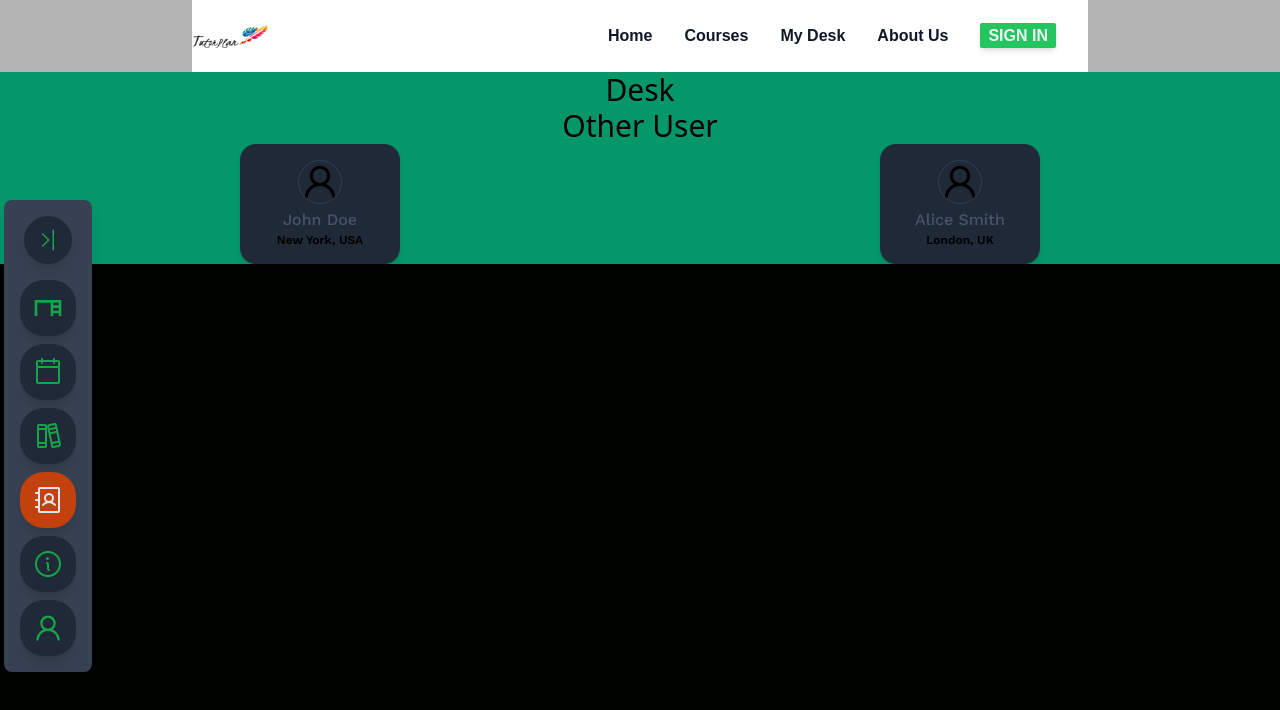
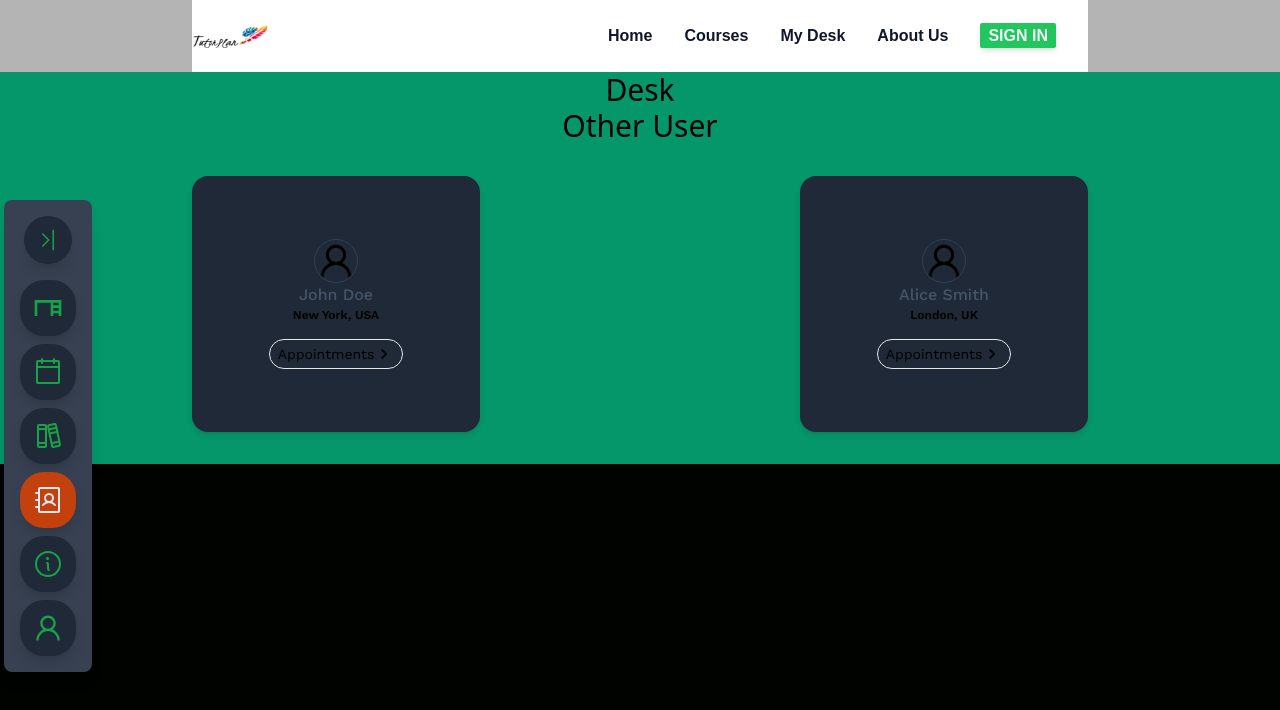
Before and after one commit to bravemaster3/TutorPlan, a React (Vite) app in the folder frontend/: page /mydesk/students in a window 1280 px wide. Shown: the top 710 px of the page. Built offline with nearby package versions, Linux system fonts and the light colour scheme.

Commit message:
other user update

```diff
--- a/frontend/src/components/MyDeskPages/UserCourses.jsx
+++ b/frontend/src/components/MyDeskPages/UserCourses.jsx
@@ -5,10 +5,12 @@ import { RiCircleFill } from "react-icons/ri";
 import CourseCard2 from "../Primitives/CourseCard2";
 
 const UserCourses = () => {
+  const numberCourses = courseTutorData.length
+  const tutor = false
   return (
     <div>
       <h2 className="text-3xl text-center mx-auto dark:text-slate-200">
-        Courses
+        You are {tutor ? "teaching" : "taking"}  {numberCourses} course{numberCourses === 1 ? "" : "s"}
       </h2>
       <div className="flex flex-wrap gap-2 bg-sky-800  mx-auto max-w-4xl">
         {courseTutorData.map((course) => (
--- a/frontend/src/components/MyDeskPages/UserProfile.jsx
+++ b/frontend/src/components/MyDeskPages/UserProfile.jsx
@@ -1,10 +1,22 @@
 import React, { useEffect, useState } from 'react'
 import { AiOutlineUser } from 'react-icons/ai'
-import { BaseForm, GenerateComponents, InputField } from '../Primitives'
+import { BaseForm, GenerateComponents, InputField, RadioOptions } from '../Primitives'
 import { useNavigate } from 'react-router'
 
 
 const UserProfile = () => {
+  const radioOptions = [
+    {
+      id: 'student',
+      label: 'Student',
+      name: 'account_type'
+    },
+    {
+      id: 'tutor',
+      label: 'Tutor',
+      name: 'account_type'
+    }
+  ]
   const navigateTo = useNavigate()
   const [user, setUser] = useState("student")
   const [editMode, setEditMode] = useState(false);
@@ -166,10 +178,10 @@ const UserProfile = () => {
     handleFormSubmit: handleSignUp,
     formFields: [
       {
-        label: { label: 'First Name', className: 'font-[500]' },
+        label: { label: 'First Name', className: ' font-[500] text-nowrap ' },
         id: 'firstName',
         type: 'text',
-        inputClasses: 'px-4 rounded-[8px] py-[4px] mb-[10px]',
+        inputClasses: 'px-4 rounded-[8px] py-[4px]  ',
         placeholder: '',
         name: 'first_name',
         value: formData.first_name,
@@ -177,7 +189,7 @@ const UserProfile = () => {
         onChange: handleChange,
       },
       {
-        label: { label: 'Last Name', className: 'font-[500]' },
+        label: { label: 'Last Name', className: ' font-[500] text-nowrap ' },
         id: 'lastName',
         type: 'text',
         inputClasses: 'px-4 rounded-[8px] py-[4px]',
@@ -188,7 +200,7 @@ const UserProfile = () => {
         onChange: handleChange,
       },
       {
-        label: { label: 'Email', className: 'font-[500]' },
+        label: { label: 'Email', className: ' font-[500] ' },
         id: 'email',
         type: 'email',
         inputClasses: 'px-4 rounded-[8px] py-[4px] ',
@@ -200,7 +212,7 @@ const UserProfile = () => {
         onChange: handleChange,
       },
       {
-        label: { label: 'Phone Number', className: 'font-[500]' },
+        label: { label: 'Phone Number', className: 'font-[500] text-nowrap ' },
         id: 'phoneNumber',
         type: 'tel',
         inputClasses: 'px-4 rounded-[8px] py-[4px]',
@@ -212,7 +224,7 @@ const UserProfile = () => {
         onChange: handleChange,
       },
       {
-        label: { label: 'Country', className: 'font-[500]' },
+        label: { label: 'Country', className: 'font-[500] ' },
         id: 'country',
         type: 'text',
         inputClasses: 'px-4 rounded-[8px] py-[4px] col-span-2',
@@ -342,10 +354,24 @@ const UserProfile = () => {
       />
 
 
+
       {/* <form className='grid grid-cols-4 bg-green-600' onSubmit={handleSignUp}>
         <GenerateComponents componentType={InputField} data={formFields} />
       </form> */}
       <BaseForm{...SignUpProps} />
+      {/*  <GenerateComponents componentType={RadioOptions} data={radioOptions} />
+      <fieldset>
+        <legend>Published status</legend>
+
+        <input id="draft" className="peer/draft" type="radio" name="status" checked />
+        <label for="draft" className="peer-checked/draft:text-sky-500">Draft</label>
+
+        <input id="published" className="peer/status" type="radio" name="status" />
+        <label for="published" className="peer-checked/status:text-sky-500 text-yellow-500">Published</label>
+
+        <div class="hidden peer-checked/draft:block">Drafts are only visible to administrators.</div>
+        <div class="hidden peer-checked/published:block">Your post will be publicly visible on your site.</div>
+      </fieldset> */}
 
 
 
--- a/frontend/src/components/MyDeskPages/ViewOtherUsers.jsx
+++ b/frontend/src/components/MyDeskPages/ViewOtherUsers.jsx
@@ -1,13 +1,94 @@
-import React from 'react'
+import React, { useState } from 'react'
 import { courseTutorData } from "../../constants";
 import { AiOutlineUser } from 'react-icons/ai';
+import { Link } from 'react-router-dom';
+import { MdOutlineKeyboardArrowRight } from 'react-icons/md';
 
 const ViewOtherUsers = () => {
+
+
+  const UserCard = ({ tutor }) => {
+    const [flip, setFlip] = useState(false);
+    const { id, first_name, last_name, email, phone_number, city, country, bio } = tutor;
+    return (
+      <article
+        onClick={() => setFlip(!flip)}
+        key={id}
+        className={`${flip ? "flip" : ''} group card min-w-72 min-h-64 bg-gray-800 dark:text-slate-300  shadow-md rounded-2xl flex  items-center justify-center hover:bg-sky-500 hover:cursor-pointer m-auto py-4 px-4 `}/*   */
+      >
+
+        <section id='user-front' title='click to see details ' className="front  font-worksans w-full h-full group-hover:text-slate-200 flex flex-col gap-4 items-center  justify-center ">
+          <article id='user-details' className='flex flex-col items-center  justify-center'>
+            <AiOutlineUser
+              size={32}
+              className="w-11 h-11  rounded-full border  border-slate-700 group-hover:border-slate-200 "
+            />
+            <div className="text-center ">
+              <p className="font-worksans group-hover:text-slate-100  text-slate-600 dark:text-slate-300 font-medium">
+                {first_name} {last_name}
+              </p>
+              <p className="font-semibold text-xs">
+                {city}, {country}
+              </p>
+            </div>
+
+          </article>
+
+          {/*  this link should take you to all appointments with your tutor/student */}
+
+          <Link to="/Courses" title={`View Your Appointments with ${first_name} `} className='group/view group-hover:text-slate-200 flex text-sm items-end border px-2 py-1  rounded-3xl hover:bg-slate-100'><span className='group-hover/view:text-sky-700 dark:text-slate-200'>Appointments</span>
+            <MdOutlineKeyboardArrowRight className='h-5 w-5 dark:text-slate-200 group-hover/view:translate-x-0.5 group-hover/view:text-sky-600' />
+          </Link>
+        </section>
+
+
+
+        <section id='user-back' className="back w-full font-worksans group-hover:text-slate-200 flex flex-col gap-2 items-center self-stretch px-8 ">
+          <h2 className="font-roboto group-hover:text-slate-100  text-slate-600 dark:text-slate-300 font-medium uppercase  text-lg">
+            {first_name} {last_name}
+          </h2>
+          <div className='flex gap-2 '>
+            <AiOutlineUser
+              size={32}
+              className="w-12 h-12  rounded-full border  border-slate-700 group-hover:border-slate-200 "
+            />
+            <div className="mx-auto group-hover:text-slate-100">
+
+              <p className=" text-xs text-nowrap">
+                <span className='font-semibold text-sm'>Email: </span>{email}
+              </p>
+              <p className=" text-xs text-nowrap">
+                <span className='font-semibold text-sm'>Phone Number: </span>
+                {phone_number}
+              </p>
+
+              <p className="text-xs text-nowrap">
+                <span className='font-semibold text-sm'>
+                  Location: </span>
+                {city}, {country}
+              </p>
+            </div>
+
+          </div>
+          <hr className="mx-auto bg-yellow-500 w-1/2 mt-2" />
+          <p className='text-xs line-clamp-6 overflow-hidden text-justify   '>{bio ? bio : "No Bio available"}</p>
+
+
+
+
+        </section>
+
+
+
+
+      </article>
+    )
+  }
 
   return (
     <div>
       <h2 className='text-3xl text-center mx-auto dark:text-slate-200'>Other User</h2>
-      <section className='flex flex-wrap'>
+      <section className='mx-auto flex flex-wrap p-8'>
         {courseTutorData.map((course) => (
           <UserCard key={course.tutor.id} tutor={course.tutor} />
         ))}
@@ -20,31 +101,6 @@ const ViewOtherUsers = () => {
   )
 }
 
-const UserCard = ({ tutor }) => {
-  const { id, first_name, last_name, city, country } = tutor;
-  return (
-    <article
-      key={id}
-      className="group  bg-gray-800 dark:text-slate-300 h-30  w-40 shadow-md rounded-2xl flex flex-col items-center justify-between hover:bg-sky-500 hover:cursor-pointer m-auto py-4 px-4 "
-    >
-      <div className="  font-worksans group-hover:text-slate-200 flex flex-col gap-1 items-center  self-stretch ">
-        <AiOutlineUser
-          size={32}
-          className="w-11 h-11  rounded-full border  border-slate-700 group-hover:border-slate-200 "
-        />
-        <div className="text-center group-hover:text-slate-100">
-          <p className="font-worksans group-hover:text-slate-100  text-slate-600 dark:text-slate-300 font-medium">
-            {first_name} {last_name}
-          </p>
-          <p className="font-semibold text-xs">
-            {city}, {country}
-          </p>
-        </div>
-      </div>
-
-    </article>
-  )
-}
 
 
 export default ViewOtherUsers
--- a/frontend/src/components/Primitives/CourseCard2.jsx
+++ b/frontend/src/components/Primitives/CourseCard2.jsx
@@ -8,7 +8,7 @@ const CourseCard2 = ({ title, fee, description, course_type, duration, tutor, br
 	/* const browser = true; */
 	const userTutor = false; /* context manager */
 	return (
-		<article className={` group course-card   dark:text-slate-300  shadow-md rounded-2xl m-auto px-4  py-4 ${browser ? ' bg-black-gradient  w-[260px]  ' : 'flex bg-gray-800 w-[360px] min-h-52 max-h-60 gap-2  items-start justify-between '} `}>{/* flex bg-gray-800 w-[360px] min-h-52 max-h-60 gap-2  items-start justify-between */}
+		<article className={` group course-card hover:cursor-pointer   dark:text-slate-300  shadow-md rounded-2xl m-auto px-4  py-4 ${browser ? ' bg-black-gradient  w-[260px]  ' : 'flex bg-gray-800 w-[360px] min-h-52 max-h-60 gap-2  items-start justify-between '} `}>{/* flex bg-gray-800 w-[360px] min-h-52 max-h-60 gap-2  items-start justify-between */}
 			{browser ? (
 				<>
 
--- /dev/null
+++ b/frontend/src/components/Primitives/RadioOptions.jsx
@@ -0,0 +1,15 @@
+import React from 'react'
+
+const RadioOptions = ({ id, name, label }) => {
+	return (
+		<>
+			<input id={id} className={`peer/${id} text-slate-200`} type="radio" name={name} />
+			<label for={id} className={`peer-checked/${id}:text-sky-500`}>{label}</label>
+
+
+		</>
+
+	)
+}
+
+export default RadioOptions
--- a/frontend/src/components/Primitives/index.js
+++ b/frontend/src/components/Primitives/index.js
@@ -4,6 +4,7 @@ import CourseCard from "./CourseCard";
 import InputField from "./InputField";
 import GenerateComponents from "./GenerateComponents";
 import SearchItem from "./SearchItem";
+import RadioOptions from "./RadioOptions";
 
 export{
 	BaseForm,
@@ -11,5 +12,6 @@ export{
 	CourseCard,
 	InputField,
 	GenerateComponents,
-	SearchItem
+	SearchItem,
+	RadioOptions
 };
--- a/frontend/src/constants/index.js
+++ b/frontend/src/constants/index.js
@@ -27,7 +27,7 @@ export const navLinks = [
   {
     id: "login",
     title: "SIGN IN",
-    to: "/login/*"
+    to: "/login"
   },
 
 ];
@@ -375,6 +375,9 @@ export const courseTutorData = [
       last_name: 'Doe',
       city: 'New York',
       country: 'USA',
+      email: 'johndoe@gmail.com',
+      phone_number: '0708818656',
+      bio:"Lorem ipsum dolor sit amet consectetur, adipisicing elit. Debitis consectetur reprehenderit tenetur omnis nisi deleniti iure qui eaque, corporis nihil beatae fugit eum aut, ipsum nam modi illo quas? Eligendi!"
     },
   },
   {
@@ -390,6 +393,9 @@ export const courseTutorData = [
       last_name: 'Smith',
       city: 'London',
       country: 'UK',
+       email: 'alicesmith@gmail.com',
+      phone_number: '0708818346',
+
     },
   }
 
--- a/frontend/src/index.css
+++ b/frontend/src/index.css
@@ -17,6 +17,7 @@
     #14101d 95.11%
   );
   --card-shadow: 0px 20px 100px -10px rgba(66, 71, 91, 0.1);
+
 }
 body {
   background-color: #000300;
@@ -25,7 +26,22 @@ body {
 * {
   scroll-behavior: smooth;
 }
+.card{
+  position:relative;
+  transform-style:preserve-3d;
 
+  transition: 150ms;
+  transform: rotateY(var(--rotate-y,0));
+}
+.card.flip{
+   --rotate-y:180deg;
+}
+.card .front, .card .back{position: absolute;
+backface-visibility: hidden;
+}
+.card .back{
+  transform: rotateY(180deg);
+}
 .text-gradient {
   background: radial-gradient(
     64.18% 64.18% at 71.16% 35.69%,
```
Also changed, not shown: frontend/src/components/Primitives/BaseForm.jsx (+6 -6 lines), frontend/src/components/Primitives/InputField.jsx (+10 -4 lines), frontend/src/components/SignIn.jsx (+39 -10 lines), frontend/src/components/SignUp.jsx (+2 -9 lines).
